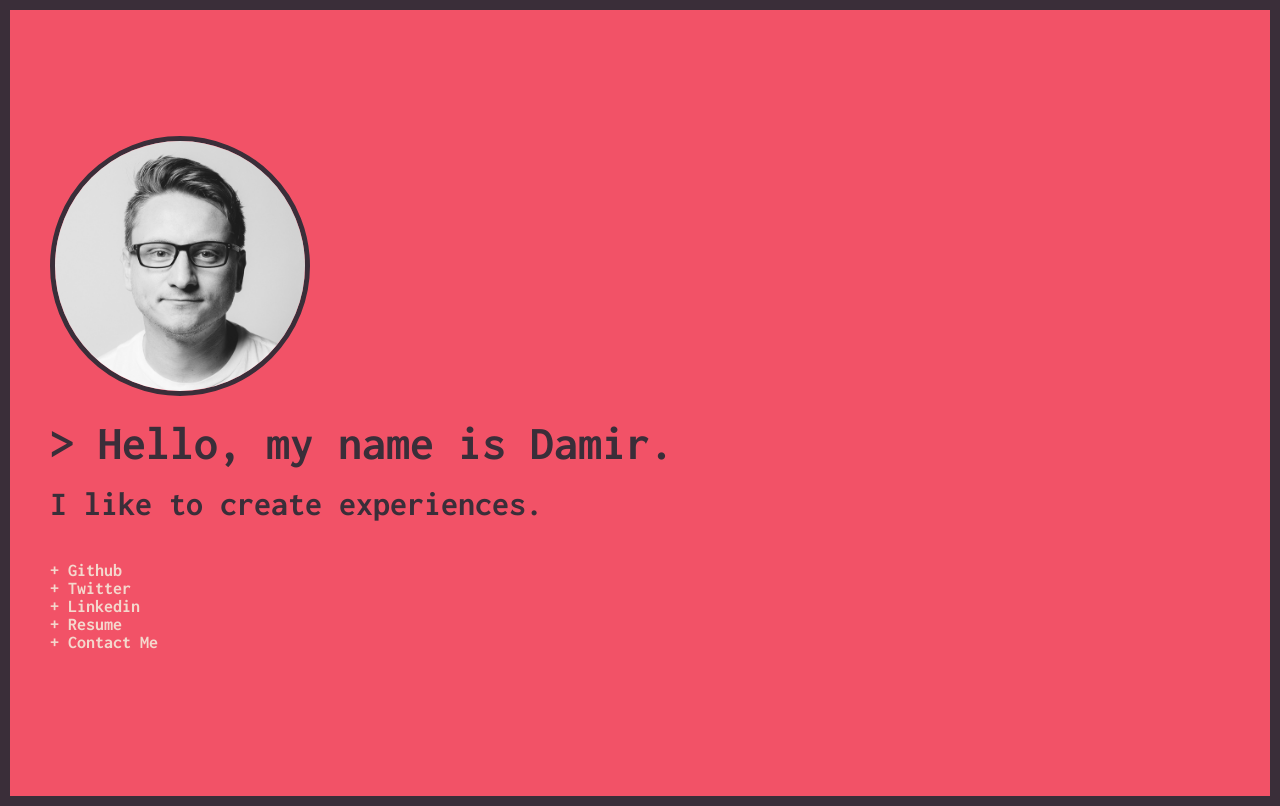
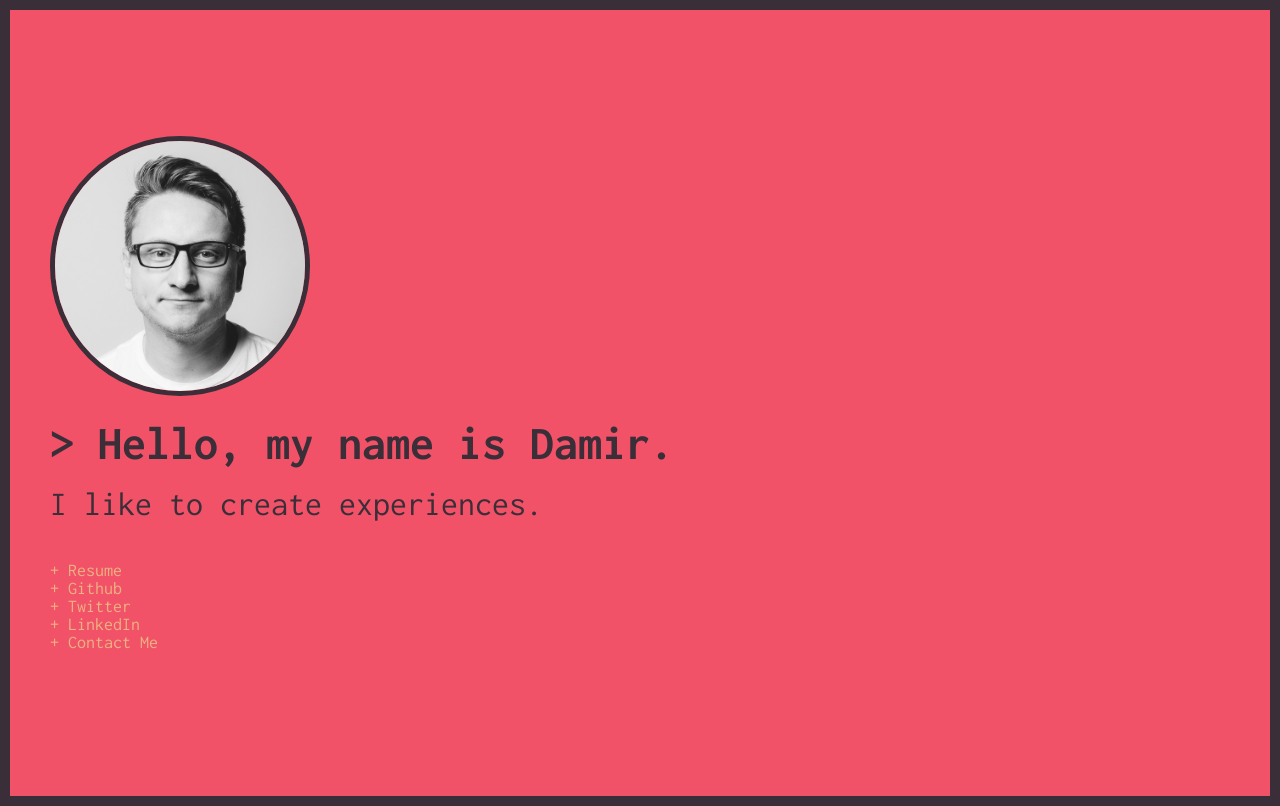
Before and after one commit to damdeez/dado.dev, a Gatsby site: page / in a window 1280 px wide. Built offline with nearby package versions, Linux system fonts and the light colour scheme; Gatsby itself is replaced by a stand-in of ours.

Commit message:
small styling tweaks on the main page

```diff
--- a/src/components/Header/header.scss
+++ b/src/components/Header/header.scss
@@ -21,12 +21,12 @@
   h1,
   h2 {
     font-family: $inconsolata-font-family;
-    font-weight: 600;
     margin: 20px 0;
   }
 
   h1 {
     font-size: 48px;
+    font-weight: 600;
 
     &::after {
       animation: blink 1s steps(1, end) infinite;
--- a/src/pages/global.scss
+++ b/src/pages/global.scss
@@ -156,11 +156,10 @@ table {
     display: flex;
     flex-direction: column;
     font-size: 18px;
-    font-weight: 600;
     margin: 20px 0;
 
     a {
-      color: $color3;
+      color: $color4;
       text-decoration: none;
       width: 120px;
 
@@ -169,7 +168,7 @@ table {
       }
 
       &:hover {
-        color: $color4;
+        color: $color3;
         cursor: pointer;
       }
     }
--- a/src/pages/index.js
+++ b/src/pages/index.js
@@ -11,10 +11,10 @@ const Main = () => (
     <HelmetMeta pageTitle="Web Development by Damir" />
     <Header />
     <section className="links">
+      <Link to="/resume">Resume</Link>
       <a href="https://github.com/damdeez">Github</a>
       <a href="https://twitter.com/damdeez">Twitter</a>
-      <a href="https://www.linkedin.com/in/damirharambasic/">Linkedin</a>
-      <Link to="/resume">Resume</Link>
+      <a href="https://www.linkedin.com/in/damirharambasic/">LinkedIn</a>
       <a href="mailto:damir.hara@gmail.com">Contact Me</a>
     </section>
     <footer>{' '}</footer>
```
